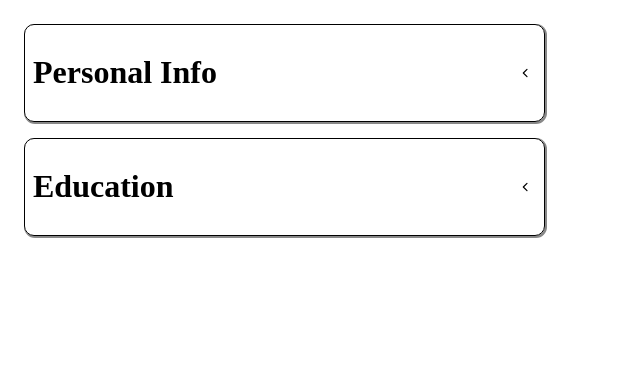
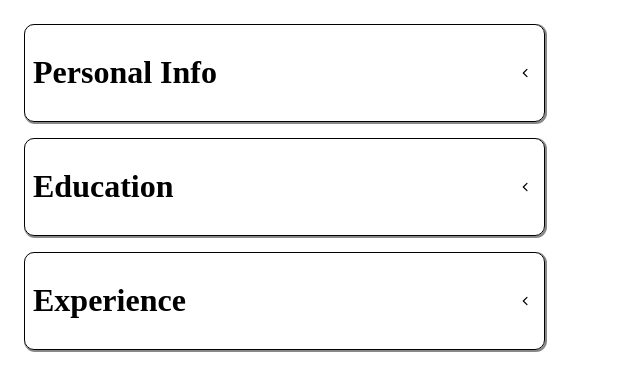
Before and after one commit to Fahridanaa/cv-application, a React (Vite) app: page / in a window 1280 px wide. Shown: the top 390 px of the page, without its empty margins (0-640 px from the left). Built offline with nearby package versions, Linux system fonts and the light colour scheme.

Commit message:
add Experience header form

```diff
--- a/src/App.jsx
+++ b/src/App.jsx
@@ -17,6 +17,7 @@ function App() {
 	}
 	const [personalInfoActive, setPersonalInfoActive] = useState(false);
 	const [educationActive, setEducationActive] = useState(false);
+	const [experienceActive, setExperienceActive] = useState(false);
 
 	const handleTogglePersonalInfo = () => {
 		setPersonalInfoActive(!personalInfoActive);
@@ -24,6 +25,10 @@ function App() {
 
 	const handleToggleEducation = () => {
 		setEducationActive(!educationActive);
+	};
+
+	const handleToggleExperience = () => {
+		setExperienceActive(!experienceActive);
 	};
 
 	const name = useFormInput('');
@@ -83,6 +88,18 @@ function App() {
 						id="education-input"
 						className={educationActive ? 'show' : ''}></div>
 				</div>
+				<div id="Experience" className="formInput">
+					<Header
+						className="formHeader"
+						title="Experience"
+						id="experience-header"
+						handleToggle={handleToggleExperience}
+						isActive={experienceActive}
+					/>
+					<div
+						id="experience-input"
+						className={experienceActive ? 'show' : ''}></div>
+				</div>
 			</div>
 			<Resume>
 				{(name.value !== '' ||
```
